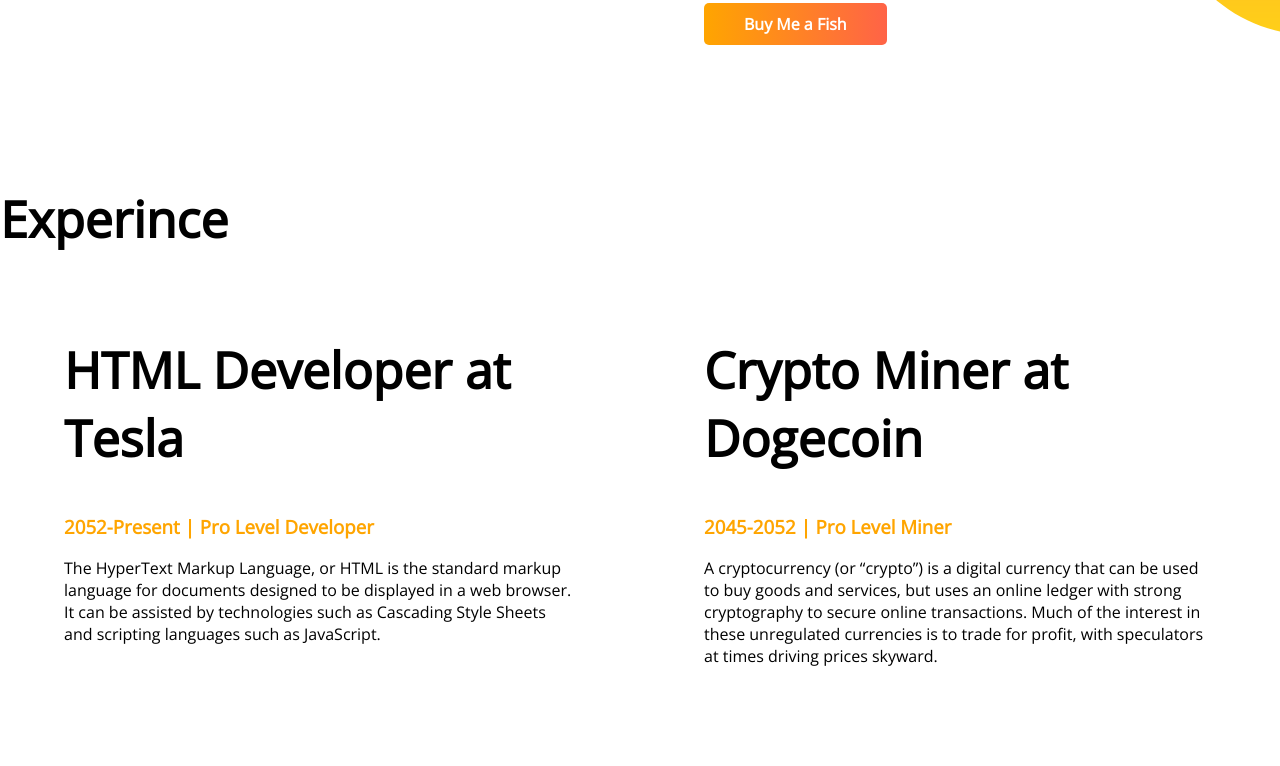
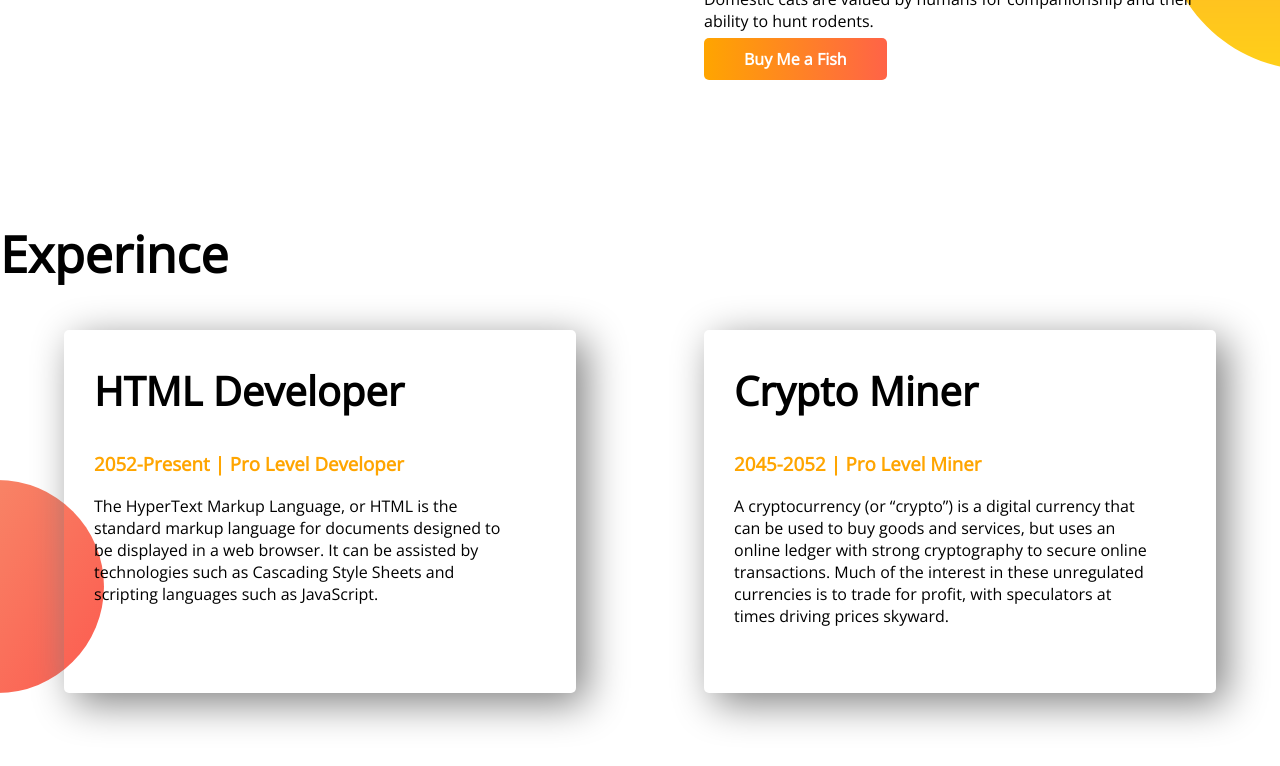
Before and after one commit to ayyubiqbal/portfolio-site, a plain HTML site: page index.html in a window 1280 px wide. Shown: the part 988-1754 px from the top of the page. Drawn offline with nearby package versions, Linux system fonts and the light colour scheme.

Commit message:
box-shodow added in section three's box

```diff
--- a/index.html
+++ b/index.html
@@ -49,16 +49,16 @@
     <section class="experience-are">
         <h1>Experince</h1>
         <div class="flexible-container">
-            <div class="half-width">
-                <h1>HTML Developer at Tesla</h1>
+            <div class="half-width shadow-maker">
+                <h2>HTML Developer</h2>
                 <h3 class="orange">2052-Present | Pro Level Developer</h3>
                 <p>The HyperText Markup Language, or HTML is the standard markup language for documents designed to be
                     displayed in a web browser. It can be assisted by technologies such as Cascading Style Sheets and
                     scripting languages such as JavaScript.</p>
 
             </div>
-            <div class="half-width">
-                <h1>Crypto Miner at Dogecoin</h1>
+            <div class="half-width shadow-maker">
+                <h2>Crypto Miner</h2>
                 <h3 class="orange">2045-2052 | Pro Level Miner</h3>
                 <p>A cryptocurrency (or “crypto”) is a digital currency that can be used to buy goods and services, but
                     uses
--- a/style.css
+++ b/style.css
@@ -4,6 +4,9 @@ body{
 }
 h1{
     font-size: 50px;
+}
+h2{
+    font-size: 40px;
 }
 .orange{
     color: orange;
@@ -40,3 +43,17 @@ h1{
     background-repeat: no-repeat;
     background-position: right bottom;
 }
+.experience-are{
+    background-image: url(img/exp-bg.png);
+    background-repeat: no-repeat;
+    background-position: left bottom;
+}
+.shadow-maker{
+    width: 40%;
+    margin-left: 5%;
+    margin-right: 5%;
+    padding-left: 30px;
+    padding-bottom: 50px;
+    border-radius: 5px;
+    box-shadow: 10px 10px 40px gray;
+}
```
